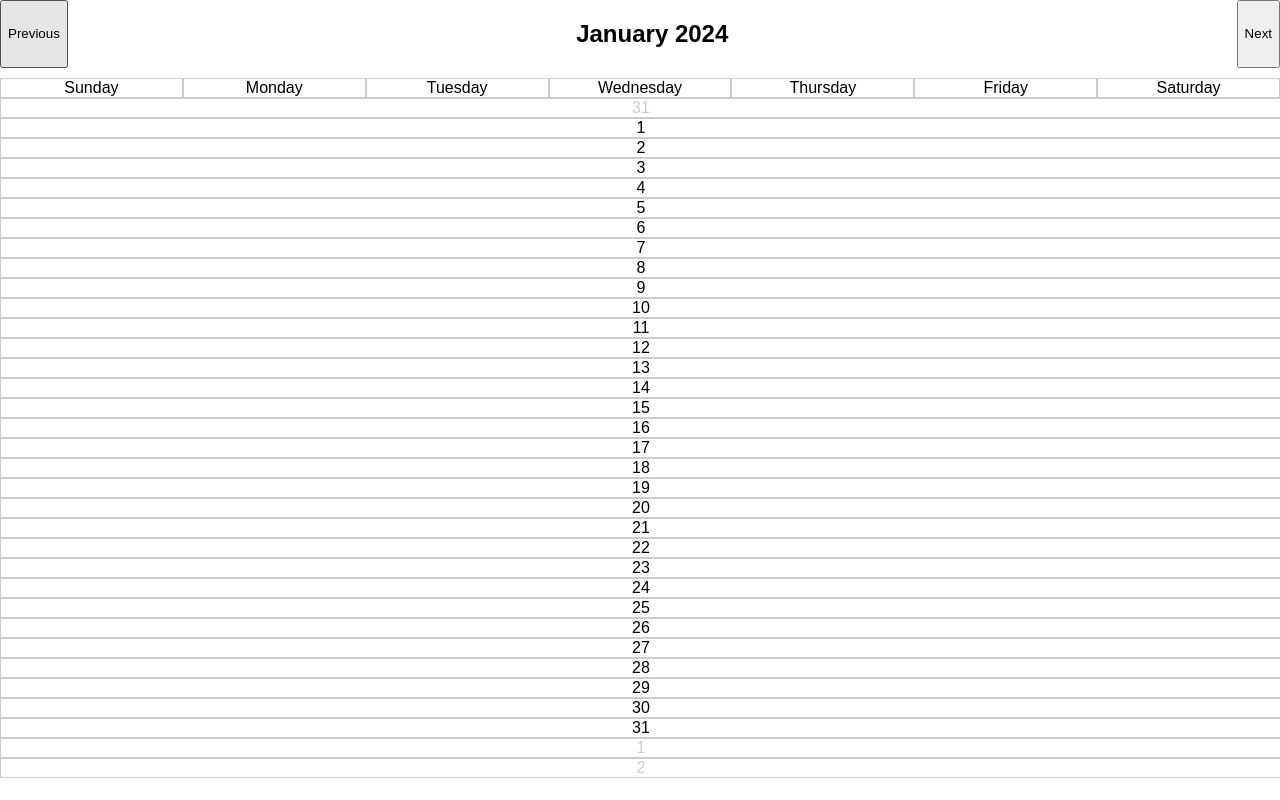
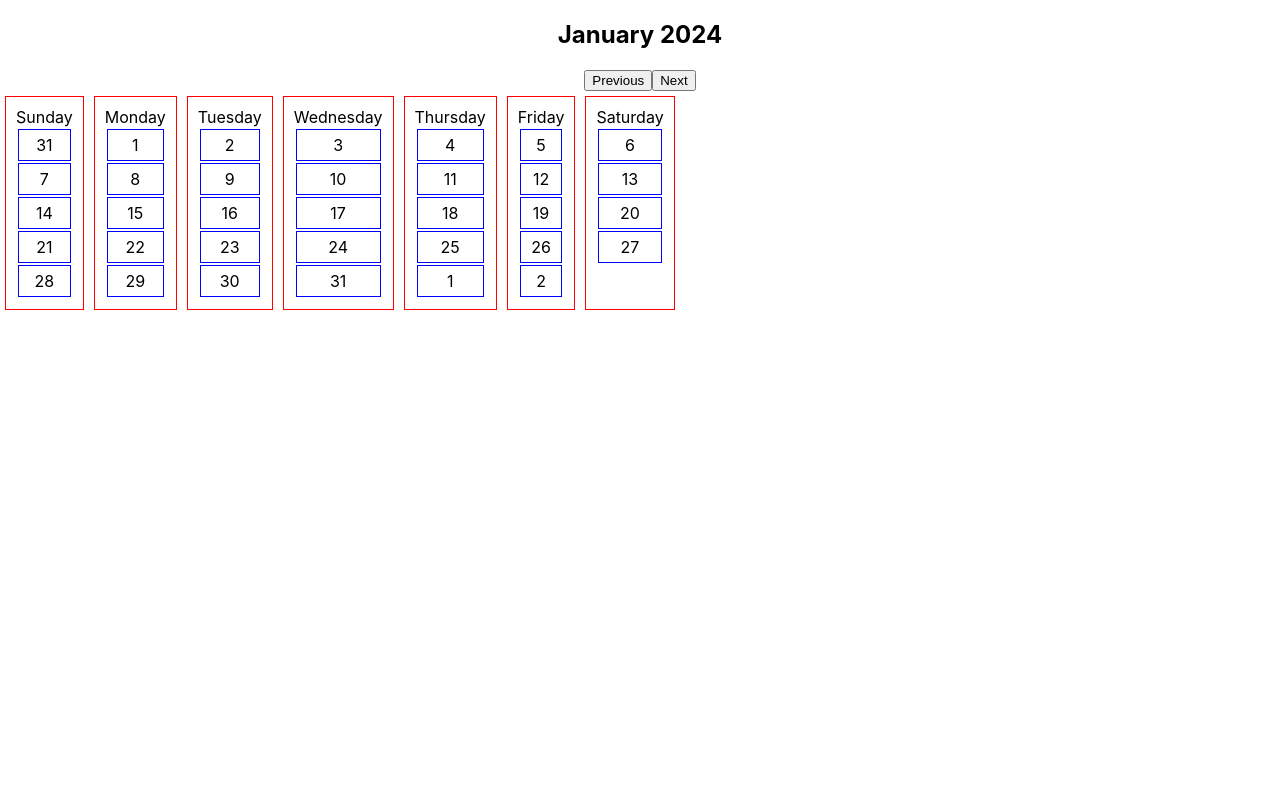
Before and after one commit to kamal-hamza/Dev_Toolkit, a React (Create React App) app in the folder src/frontend/: page /calendar in a window 1280 px wide. Built offline with nearby package versions, Linux system fonts and the light colour scheme.

Commit message:
modified calendar

```diff
--- a/src/frontend/src/CSS/Calendar.css
+++ b/src/frontend/src/CSS/Calendar.css
@@ -1,50 +1,23 @@
-.calendar {
-    height: auto;
-    width: auto;
-    font-family: 'Arial', sans-serif;
-}
-
 .header {
     width: 100%;
     height: 100%;
-    display: flex;
-    justify-content: space-between;
-    margin-bottom: 10px;
 }
 
 .days {
     width: 100%;
     height: 100%;
-    display: flex;
-    justify-content: space-between;
+    display: flex
+}
+
+.weekday {
+    display: block;
+    margin: 5px;
+    padding: 10px;
+    border: 1px solid red;
 }
 
 .day {
-    width: 100%;
-    height: 100%;
-    display: flex;
-    align-items: center;
-    justify-content: center;
-    cursor: pointer;
-    border: 1px solid #ccc;
+    margin: 2px;
+    padding: 5px;
+    border: 1px solid blue;
 }
-
-.inactive {
-    color: #ccc;
-}
-
-.weekdays {
-    display: flex;
-    justify-content: space-between;
-    margin-bottom: 10px; /* Adjust as needed for spacing */
-}
-
-.weekday-header {
-    width: 30px;
-    height: 30px;
-    display: flex;
-    align-items: center;
-    justify-content: center;
-    border: 1px solid #ccc;
-    background-color: #e0e0e0; /* Add a background color for visualization */
-}
--- a/src/frontend/src/components/Calendar.js
+++ b/src/frontend/src/components/Calendar.js
@@ -17,14 +17,16 @@ const Calendar = () => {
     const renderHeader = () => {
         return (
             <div className='header'>
-                <button onClick={prevMonth}>Previous</button>
                 <h2>{currentMonth.format('MMMM YYYY')}</h2>
-                <button onClick={nextMonth}>Next</button>
+                <div>
+                    <button onClick={prevMonth} className='prev_button'>Previous</button>
+                    <button onClick={nextMonth} className='next_button'>Next</button>
+                </div>
             </div>
         );
     };
 
-    const renderCells = () => {
+    const renderCells = (weekday) => {
         const monthStart = currentMonth.clone().startOf('month');
         const monthEnd = currentMonth.clone().endOf('month');
         const startDate = monthStart.clone().subtract(monthStart.day(), 'days');
@@ -45,30 +47,32 @@ const Calendar = () => {
             );
             day.add(1, 'day');
         }
-        return days;
+        const filteredDays = days.filter(d => moment(d.key).format('dddd') === weekday);
+        return filteredDays;
     };
 
-
     const renderDays = () => {
-            const weekdays = moment.weekdays();
-            return weekdays.map(day => (
-                <div key={day} className='day'>
-                    {day}
-                </div>
-            ));
+        const weekdays = moment.weekdays();
+        return weekdays.map(day => (
+            <div key={day} className='weekday'>
+                {day}
+                {renderCells(day)}
+            </div>
+        ));
     };
 
 
 
     const handleDayClick= (day) => {
         // Implement check for tasks in this day
+        // ask django backend for tasks
+        // do a popup to show tasks for the day
     }
 
     return (
         <div className='calendar'>
             {renderHeader()}
             <div className='days'>{renderDays()}</div>
-            <div className='cells'>{renderCells()}</div>
         </div>
     );
 };
```
Also changed, not shown: 2 other files (tests, documents, lock files or other folders).
